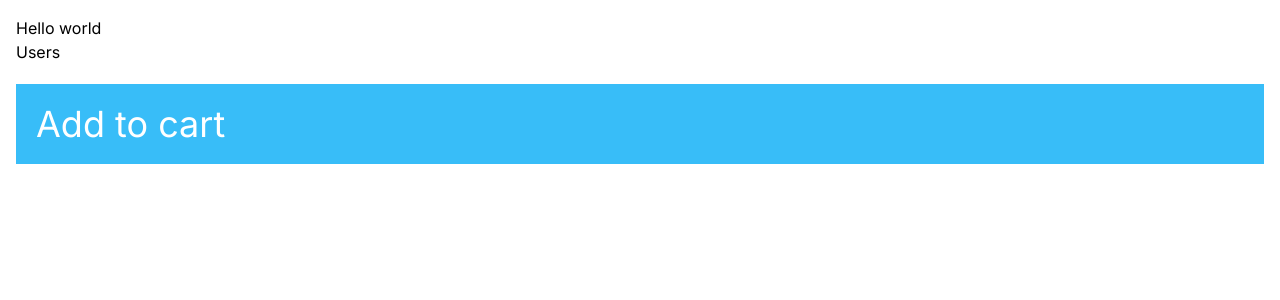
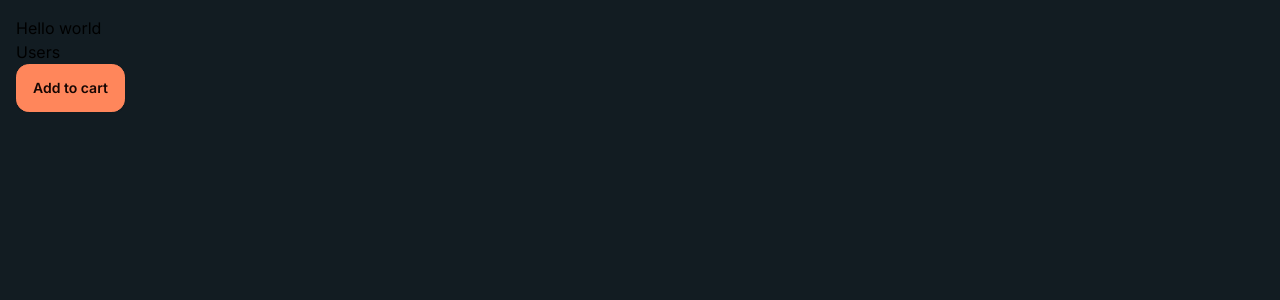
Before and after one commit to Chirag-S-Kotian/next-app, a Next.js app: page / in a window 1280 px wide. Shown: the top 300 px of the page. Built offline with nearby package versions, Linux system fonts and the light colour scheme.

Commit message:
"Add primary button styling to AddToCart component, update ProductCard component, set sunset theme for daisyUI, update UsersPage component to display user email"
This commit includes the following changes:

* The Add

```diff
--- a/app/components/AddToCart.tsx
+++ b/app/components/AddToCart.tsx
@@ -4,7 +4,7 @@
 const AddToCart = () => {
   return (
     <div>
-      <button onClick={() => console.log("click")}>Add to cart</button>
+      <button className="btn btn-primary" onClick={() => console.log("click")}>Add to cart</button>
     </div>
   );
 };
--- a/app/components/ProductCard.tsx
+++ b/app/components/ProductCard.tsx
@@ -4,7 +4,7 @@
 
 const ProductCard = () => {
   return (
-    <div className="p-5 my-5 bg-sky-400 text-white text-4xl hover:bg-sky-600">
+    <div>
       <AddToCart />
     </div>
   );
--- a/app/layout.tsx
+++ b/app/layout.tsx
@@ -15,7 +15,7 @@
   children: React.ReactNode;
 }>) {
   return (
-    <html lang="en">
+    <html lang="en" data-theme="sunset">
       <body className={inter.className}>{children}</body>
     </html>
   );
--- a/app/users/page.tsx
+++ b/app/users/page.tsx
@@ -3,6 +3,7 @@
 interface User {
   id: number;
   name: string;
+  email: string;
 }
 
 const UsersPage = async () => {
@@ -15,11 +16,22 @@
     <>
       <h1>Users</h1>
       <p>{new Date().toLocaleTimeString()}</p>
-      <ul>
-        {users.map((user) => (
-          <li key={user.id}>{user.name}</li>
-        ))}
-      </ul>
+      <table className="table table-bordered">
+        <thead>
+          <tr>
+            <th>Name:</th>
+            <th>Email:</th>
+          </tr>
+        </thead>
+        <tbody>
+          {users.map((user) => (
+            <tr key={user.id}>
+              <td>{user.name}</td>
+              <td>{user.email}</td>
+            </tr>
+          ))}
+        </tbody>
+      </table>
     </>
   );
 };
--- a/tailwind.config.ts
+++ b/tailwind.config.ts
@@ -16,5 +16,8 @@
     },
   },
   plugins: [require("daisyui")],
+  daisyui: {
+    themes: ["sunset"],
+  },
 };
 export default config;
```
